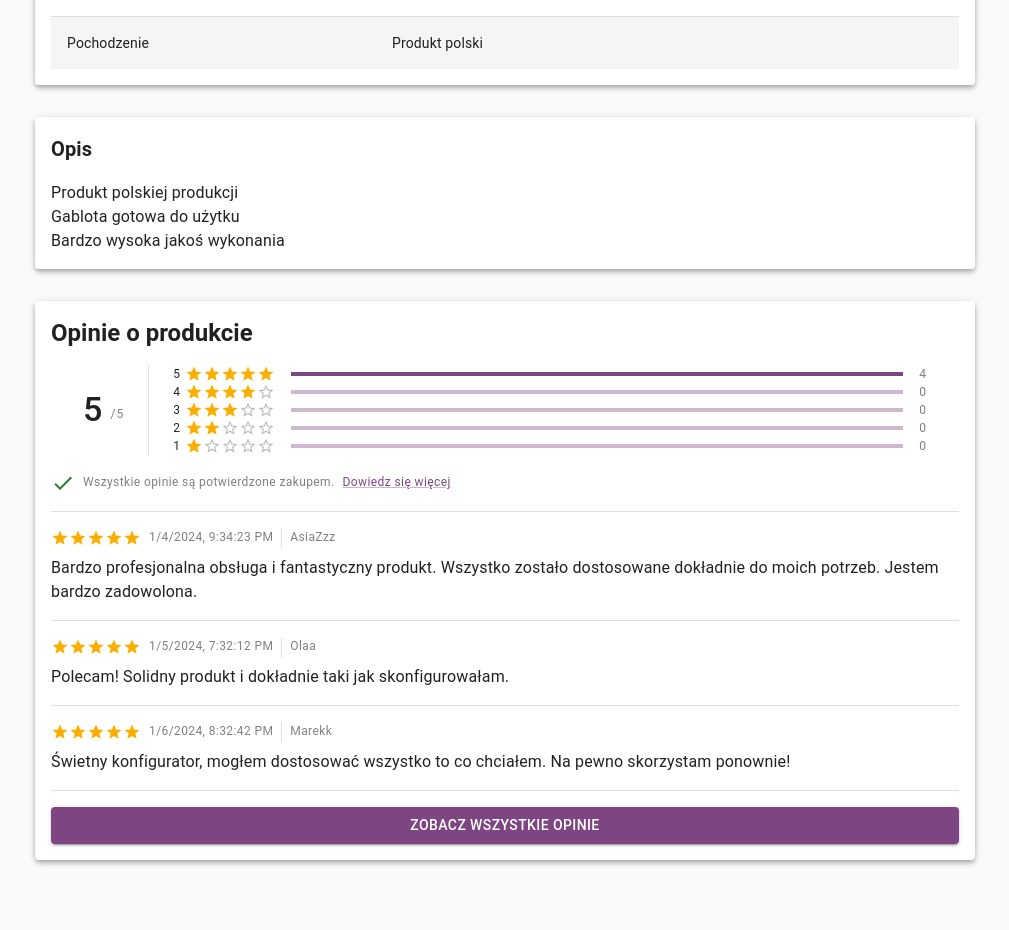
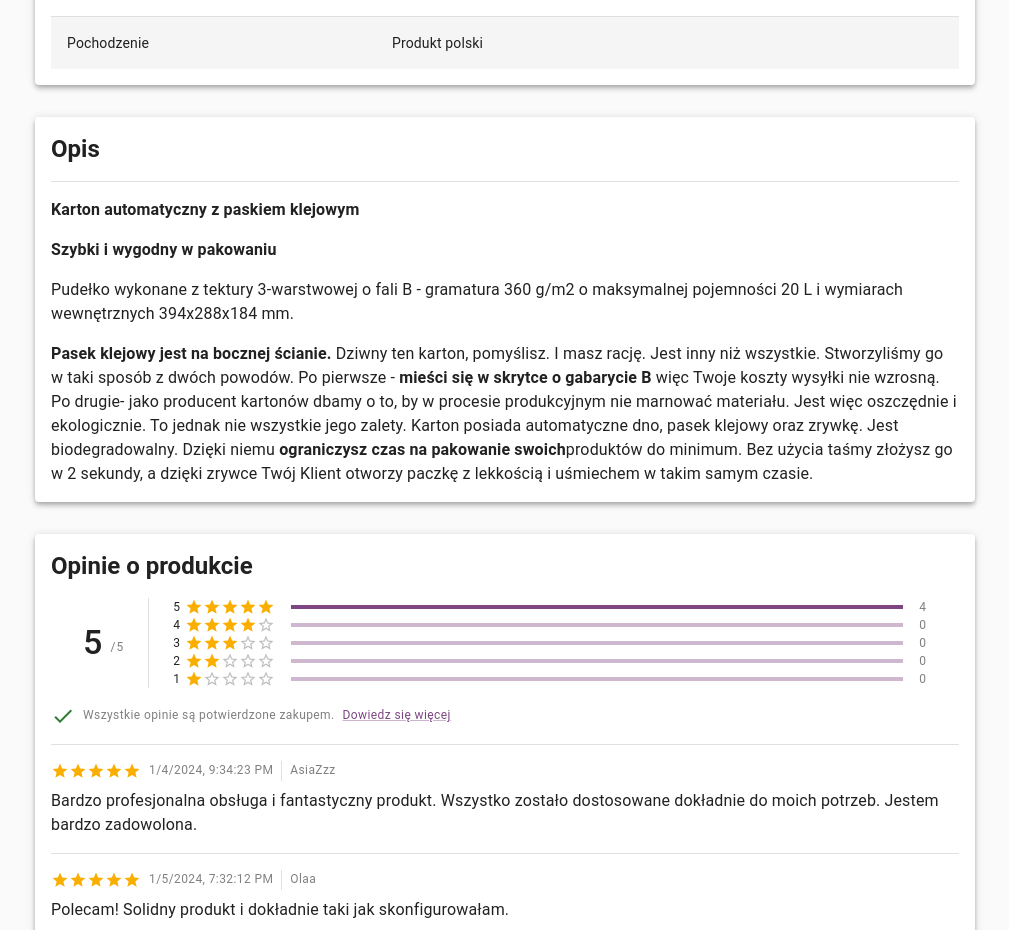
Before and after one commit to bartlol/mockupus, a React (Vite) app: page /mockupus/kartony24 in a window 1280 px wide. Shown: the part 1622-2552 px from the top of the page, without its empty margins (135-1144 px from the left). Built offline with nearby package versions, Linux system fonts and the light colour scheme.

Commit message:
Add description for kartony24

```diff
--- a/src/Models/Item.ts
+++ b/src/Models/Item.ts
@@ -1,3 +1,4 @@
+import { ReactNode } from "react";
 import { Formula } from "./Formula";
 import { Opinion } from "./Opinion";
 import { Variable } from "./Variable";
@@ -5,7 +6,7 @@ import { Variable } from "./Variable";
 export type Item = {
   name: string;
   productId: string;
-  description: string;
+  description: () => JSX.Element;
   photoUrls: string[];
   rating: number;
   opinions: Opinion[];
--- a/src/components/Description/Description.tsx
+++ b/src/components/Description/Description.tsx
@@ -1,20 +1,21 @@
-import { Typography } from "@mui/material";
-import React from "react";
+import { Divider, Typography } from "@mui/material";
+import React, { ReactNode } from "react";
 import { CardSection } from "../../layout/CardSection";
 import { ColumnStack } from "../ColumnStack/ColumnStack";
 
 type Props = {
-  description: string;
+  description: () => JSX.Element;
 };
 
 export const Description = ({ description }: Props) => {
   return (
     <CardSection>
       <ColumnStack gap={2}>
-        <Typography variant="h6" fontWeight={"bold"}>
+        <Typography variant="h5" fontWeight={"bold"}>
           Opis
         </Typography>
-        <Typography whiteSpace={"break-spaces"}>{description}</Typography>
+        <Divider />
+        {description()}
       </ColumnStack>
     </CardSection>
   );
--- /dev/null
+++ b/src/components/Descriptions/Kartony24Description.tsx
@@ -0,0 +1,38 @@
+import React from "react";
+import { Typography } from "@mui/material";
+
+export const Kartony24Description = () => {
+  return (
+    <>
+      <Typography fontWeight={"bold"}>
+        Karton automatyczny z paskiem klejowym{" "}
+      </Typography>
+      <Typography fontWeight={"bold"}>Szybki i wygodny w pakowaniu</Typography>
+      <Typography>
+        Pudełko wykonane z tektury 3-warstwowej o fali B - gramatura 360 g/m2 o
+        maksymalnej pojemności 20 L i wymiarach wewnętrznych 394x288x184 mm.
+      </Typography>
+      <Typography>
+        <Typography fontWeight={"bold"} component="span">
+          Pasek klejowy jest na bocznej ścianie.
+        </Typography>{" "}
+        Dziwny ten karton, pomyślisz. I masz rację. Jest inny niż wszystkie.
+        Stworzyliśmy go w taki sposób z dwóch powodów. Po pierwsze -{" "}
+        <Typography fontWeight={"bold"} component="span">
+          mieści się w skrytce o gabarycie B
+        </Typography>{" "}
+        więc Twoje koszty wysyłki nie wzrosną. Po drugie- jako producent
+        kartonów dbamy o to, by w procesie produkcyjnym nie marnować materiału.
+        Jest więc oszczędnie i ekologicznie. To jednak nie wszystkie jego
+        zalety. Karton posiada automatyczne dno, pasek klejowy oraz zrywkę. Jest
+        biodegradowalny. Dzięki niemu{" "}
+        <Typography fontWeight={"bold"} component="span">
+          ograniczysz czas na pakowanie swoich
+        </Typography>
+        produktów do minimum. Bez użycia taśmy złożysz go w 2 sekundy, a dzięki
+        zrywce Twój Klient otworzy paczkę z lekkością i uśmiechem w takim samym
+        czasie.
+      </Typography>
+    </>
+  );
+};
--- a/src/mockupData/kartony24Mockup.ts
+++ b/src/mockupData/kartony24Mockup.tsx
@@ -1,12 +1,13 @@
 import { Item } from "../Models/Item";
 import { Mockup } from "../Models/Mockup";
 import { GENERIC_OPINIONS } from "./genericOpinions";
+import { Kartony24Description } from "../components/Descriptions/Kartony24Description";
 
 const item: Item = {
   name: "Karton automatyczny z paskiem klejowym",
   productId: "84672ffc",
-  description:
-    "Produkt polskiej produkcji\nGablota gotowa do użytku\nBardzo wysoka jakoś wykonania",
+  description: Kartony24Description,
+  // "Produkt polskiej produkcji\nGablota gotowa do użytku\nBardzo wysoka jakoś wykonania",
   photoUrls: [
     "https://kartony24.eu/userdata/public/gfx/36050/Karton-automatyczny-z-paskiem-klejowym-400x300x190-zamkniety.webp",
     "https://kartony24.eu/userdata/public/gfx/36049/Karton-automatyczny-z-paskiem-klejowym-i-zrywka-400x300x190.webp",
```
